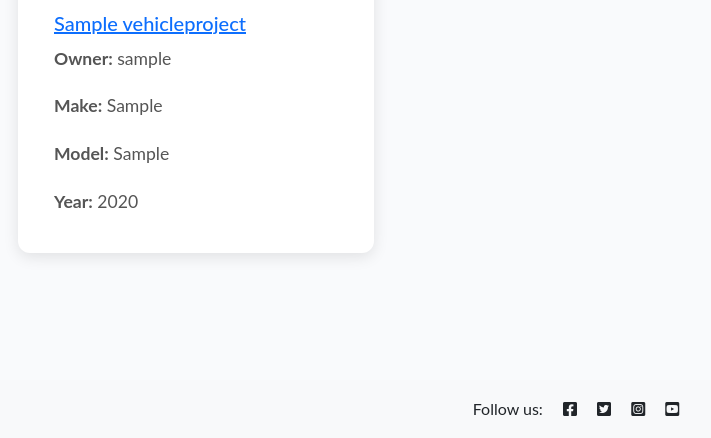
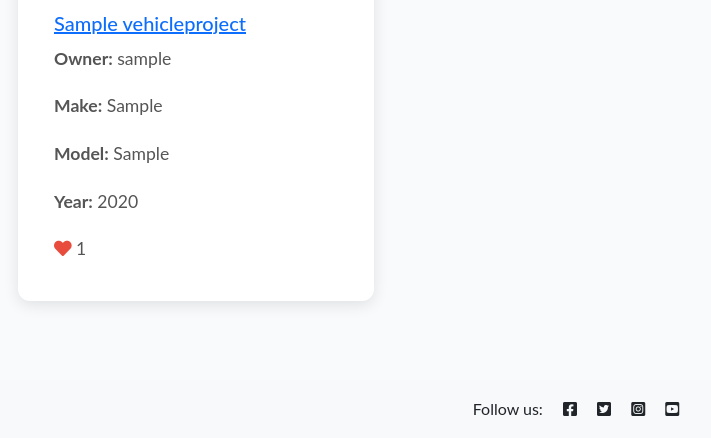
Before and after one commit to rhoshan-d/django-blog, a Django app: page /vehicles-projects/ in a window 1280 px wide. Shown: the part 362-800 px from the top of the page, without its empty margins (64-775 px from the left). Run offline with Django 4.2, Linux system fonts and the light colour scheme; tables that the repository leaves empty hold one stand-in row (values such as "Sample post").

Commit message:
Added like button to project_list page to display like count to all users.

```diff
--- a/blog/templates/blog/project_list.html
+++ b/blog/templates/blog/project_list.html
@@ -34,6 +34,10 @@
                             <p class="card-text"><strong>Make:</strong> {{ project.make }}</p>
                             <p class="card-text"><strong>Model:</strong> {{ project.model }}</p>
                             <p class="card-text"><strong>Year:</strong> {{ project.year }}</p>
+                            <p class="card-text">
+                                <i class="fas fa-heart heart-project"></i>
+                                <span>{{ project.likes.count }}</span>
+                            </p>
                         </div>
                     </div>
                 </div>
--- a/static/css/style.css
+++ b/static/css/style.css
@@ -438,3 +438,7 @@ body {
 .likes-display i {
     margin-right: 0.25rem;
 }
+
+.heart-project {
+    color: #E74C3C;
+}
```
Also changed, not shown: 1 other file.
